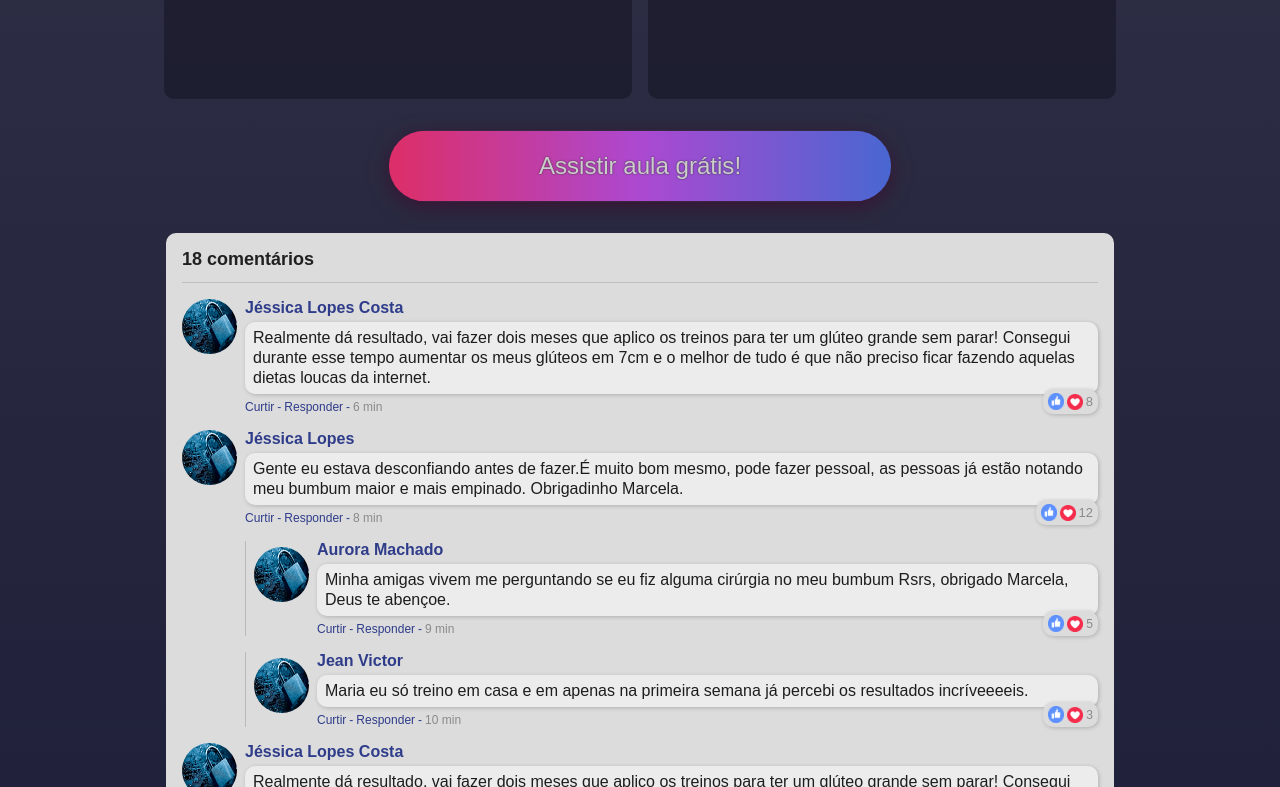
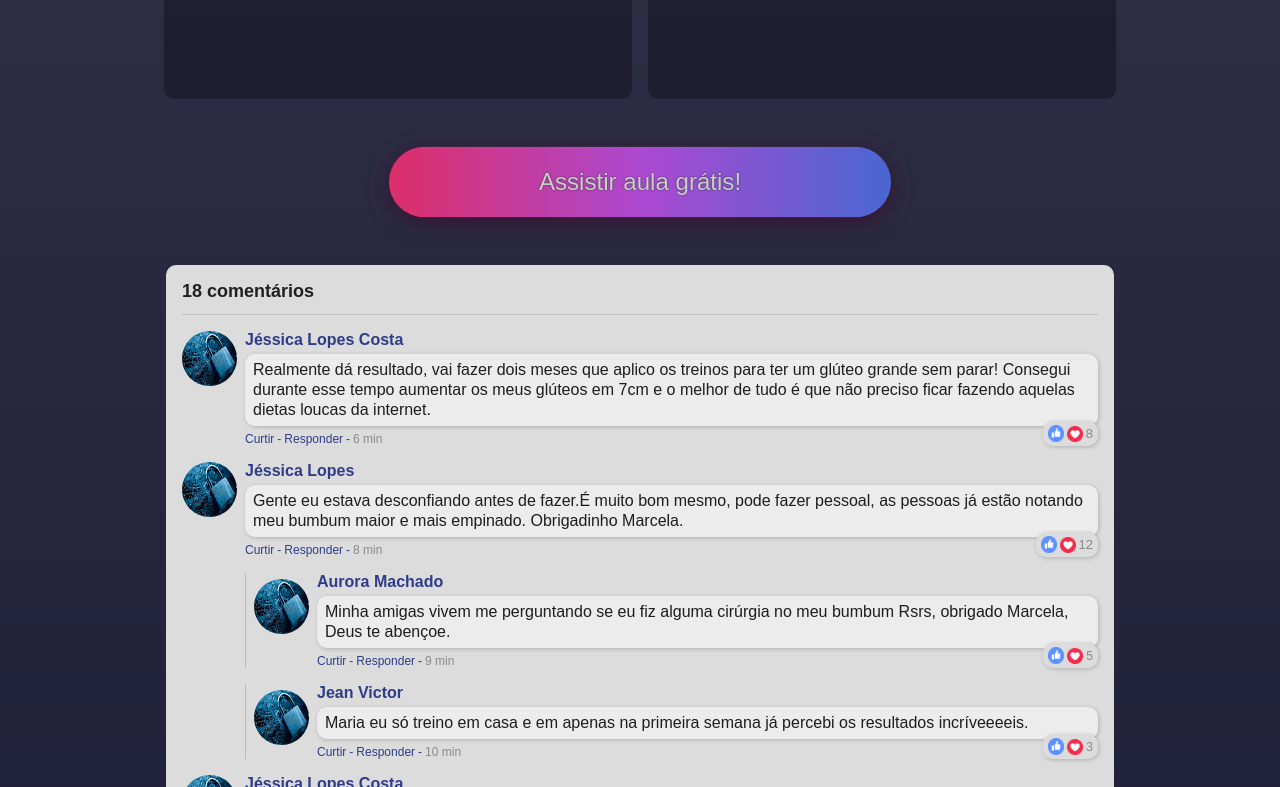
Before and after one commit to JeanVictorMachado/keto-life-max, a React (Create React App) app: page /results in a window 1280 px wide. Shown: the part 1453-2240 px from the top of the page. Built offline with nearby package versions, Linux system fonts and the light colour scheme.

Commit message:
feat: updated

```diff
--- a/src/pages/Results/styles.css
+++ b/src/pages/Results/styles.css
@@ -126,7 +126,7 @@
 
 .results__final-submit-button {
   width: 100%;
-  padding: 16px 16px 32px 16px;
+  padding: 32px 16px 48px 16px;
 
   display: flex;
   justify-content: center;
```
